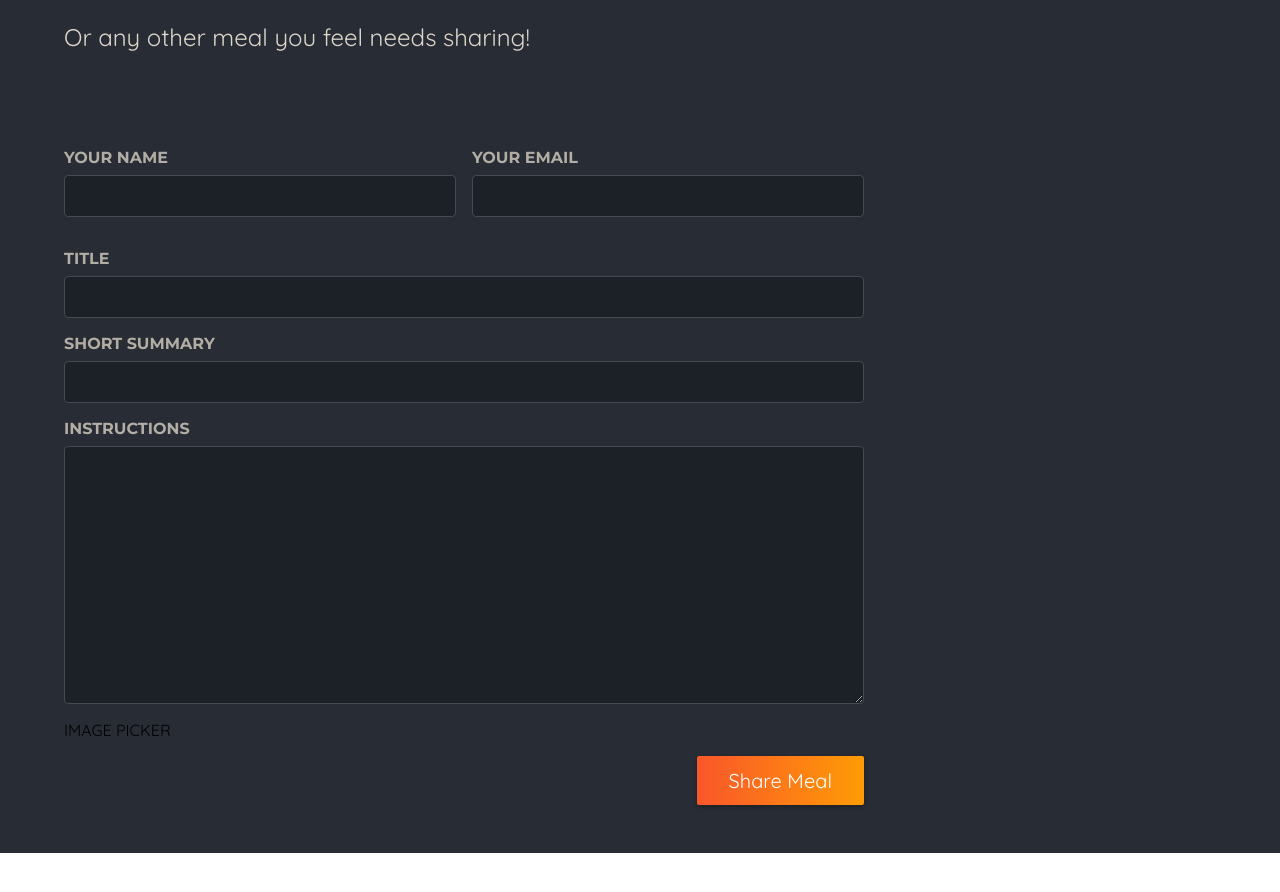
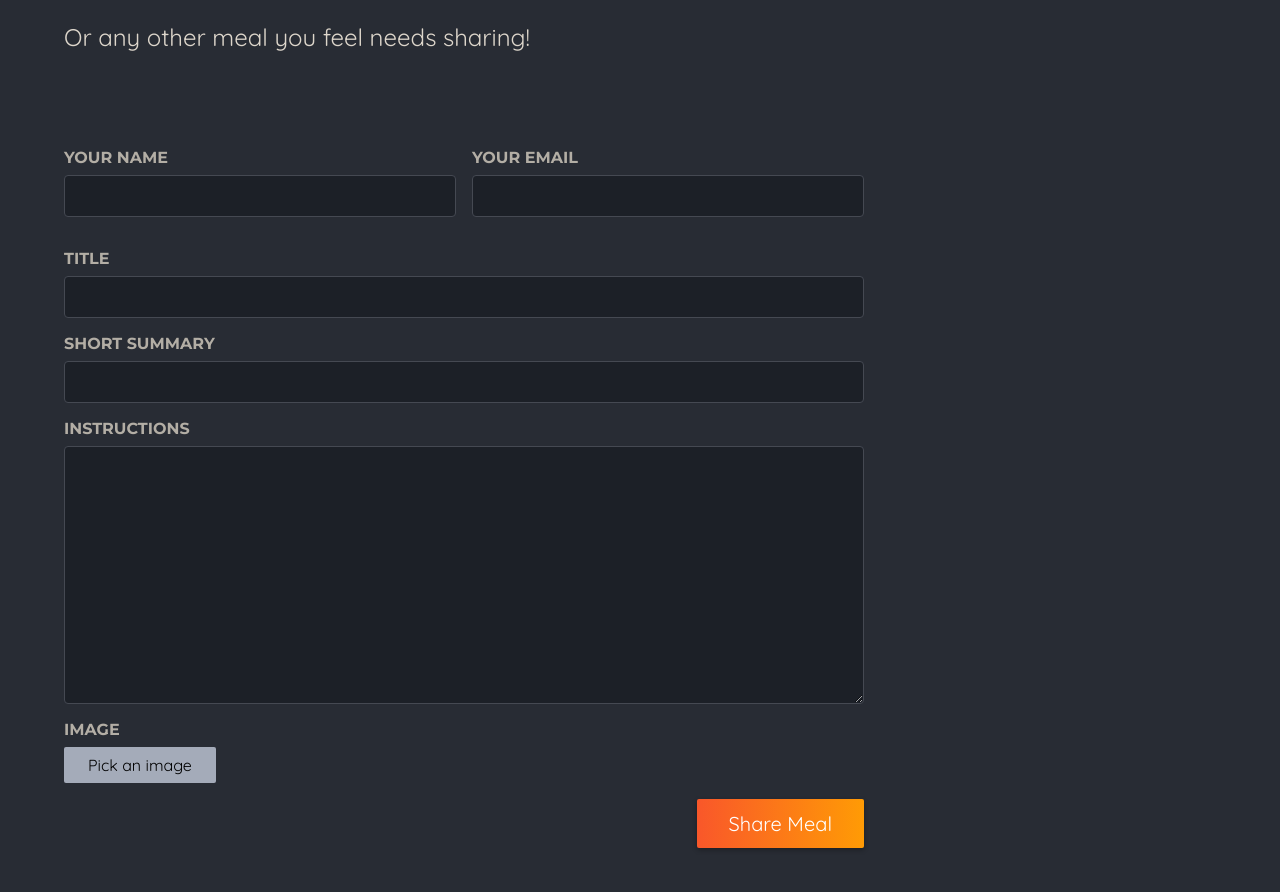
Before and after one commit to nymajalalabadi/Foodies, a Next.js app in the folder foodies/: page /meals/share in a window 1280 px wide. Shown: the part 260-1152 px from the top of the page. Before the commit the page ends 1113 px from the top, so only its background shows below. Built offline with nearby package versions, Linux system fonts and the light colour scheme.

Commit message:
Added ImagePicker

```diff
--- /dev/null
+++ b/foodies/app/components/meals/image-picker.module.css
@@ -0,0 +1,45 @@
+.controls {
+    display: flex;
+    align-items: flex-start;
+    gap: 1.5rem;
+    margin-bottom: 1rem;
+  }
+
+  .picker .input {
+    display: none;
+  }
+
+  .picker .button {
+    border: 0;
+    padding: 0.5rem 1.5rem;
+    background: #a4abb9;
+    border-radius: 2px;
+    cursor: pointer;
+    font: inherit;
+  }
+
+  .picker .button:hover,
+  .picker .button:focus {
+    background: #b3b9c6;
+  }
+
+  .preview {
+    width: 10rem;
+    height: 10rem;
+    border: 2px solid #a4abb9;
+    display: flex;
+    justify-content: center;
+    align-items: center;
+    text-align: center;
+    color: #a4abb9;
+    position: relative;
+  }
+
+  .preview p {
+    margin: 0;
+    padding: 1rem;
+  }
+
+  .preview img {
+    object-fit: cover;
+  }
--- /dev/null
+++ b/foodies/app/components/meals/image-picker.tsx
@@ -0,0 +1,23 @@
+"use client";
+
+import classes from './image-picker.module.css';
+import { useRef } from 'react';
+
+export default function ImagePicker({label, name}) {
+
+    const imageInput = useRef(null);
+
+    const handleImagePick = () => {
+        imageInput.current.click();
+    };
+
+  return (
+    <div className={classes.picker}>
+        <label htmlFor={name}>{label}</label>
+        <div className={classes.controls}>
+            <input className={classes.input} type="file" accept="image/png, image/jpeg" id={name} name={name} ref={imageInput} />
+            <button className={classes.button} type="button" onClick={handleImagePick}>Pick an image</button>
+        </div>
+    </div>
+  );
+}
--- a/foodies/app/meals/share/page.tsx
+++ b/foodies/app/meals/share/page.tsx
@@ -1,4 +1,5 @@
 import classes from './page.module.css';
+import ImagePicker from '@/app/components/meals/image-picker';
 
 export default function ShareMealPage() {
   return (
@@ -31,14 +32,9 @@
         </p>
         <p>
           <label htmlFor="instructions">Instructions</label>
-          <textarea
-            id="instructions"
-            name="instructions"
-            rows="10"
-            required
-          ></textarea>
+          <textarea id="instructions" name="instructions" rows="10" required></textarea>
         </p>
-        IMAGE PICKER
+        <ImagePicker label="Image" name="image" />
         <p className={classes.actions}>
           <button type="submit">Share Meal</button>
         </p>
```
